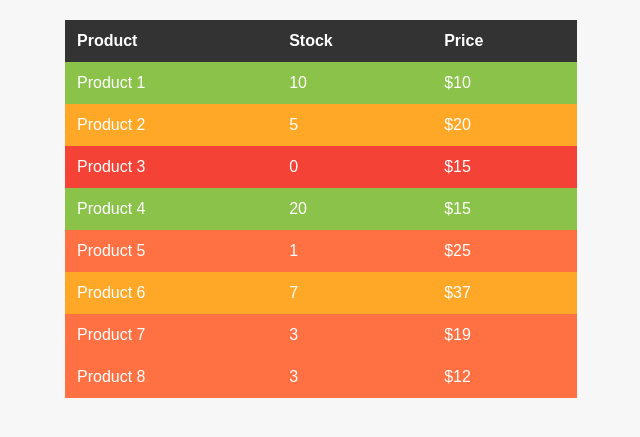
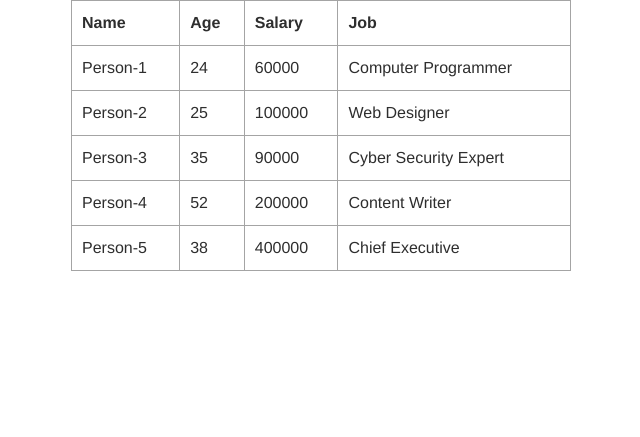
Before and after one commit to araduflorin/CryptoApp, a Django app: template projectCrypto/appCrypto/templates/appCrypto/test1.html in a window 1280 px wide. Shown: the top 437 px of the page, without its empty margins (319-959 px from the left). Run offline with Django 4.2, Linux system fonts and the light colour scheme; the template is opened without the code that fills it, so the values that code supplies are empty; some libraries are stand-ins or nearby versions.

Commit message:
ver06.03

```diff
--- a/projectCrypto/appCrypto/templates/appCrypto/test1.html
+++ b/projectCrypto/appCrypto/templates/appCrypto/test1.html
@@ -1,143 +1,155 @@
-<!DOCTYPE html>
-<html lang="en">
-<head>
-    <meta charset="UTF-8">
-    <title>Title</title>
-</head>
-<body>
 <!DOCTYPE html>
 <html>
+
 <head>
-  <title>Table-Stock</title>
+	<script src=
+"https://cdnjs.cloudflare.com/ajax/libs/jquery/3.3.1/jquery.min.js">
+	</script>
+	<script src=
+"https://stackpath.bootstrapcdn.com/bootstrap/4.1.2/js/bootstrap.min.js">
+	</script>
+	<link rel="stylesheet" href=
+"https://stackpath.bootstrapcdn.com/bootstrap/4.1.2/css/bootstrap.min.css">
+	<link rel="stylesheet"
+		type="text/css" href=
+"https://use.fontawesome.com/releases/v5.6.3/css/all.css">
+
+	<script type="text/javascript">
+		function showHideRow(row) {
+			$("#" + row).toggle();
+		}
+	</script>
 
 	<style>
-
-    *{
-        box-sizing: border-box;
-        margin: 0; padding: 0;
+		body {
+			margin: 0 auto;
+			padding: 0px;
+			text-align: center;
+			width: 100%;
+			font-family: "Myriad Pro",
+				"Helvetica Neue", Helvetica,
+				Arial, Sans-Serif;
 		}
 
-    body{
-        background-color: #f7f7f7;
-        font-family: Arial, sans-serif;
-        font-size: 16px;
+		#wrapper {
+			margin: 0 auto;
+			padding: 0px;
+			text-align: center;
+			width: 995px;
 		}
 
-    table{
-        border-collapse: collapse;
-        margin: 20px auto;
-        width: 40%;
+		#wrapper h1 {
+			margin-top: 50px;
+			font-size: 45px;
+			color: #585858;
 		}
 
-    th{
-        text-align: left;
-        background-color: #333;
-        color: #fff;
-        padding: 12px;
+		#wrapper h1 p {
+			font-size: 20px;
 		}
 
-    td{ padding: 12px }
-
-    .out-of-stock{ background-color: #f44336; color: #fff;}
-
-    .high-stock{ background-color: #8bc34a; color: #fff; }
-
-    .medium-stock{ background-color: #ffa726; color: #fff; }
-
-    .low-stock{ background-color: #ff7043; color: #fff; }
-</style>
-
-</head>
-<body>
-
-<table>
-
-    <thead>
-        <tr>
-           <th>Product</th>
-           <th>Stock</th>
-           <th>Price</th>
-        </tr>
-    </thead>
-        <tbody>
-            <tr class="product-row">
-               <td>Product 1</td>
-               <td class="stock">10</td>
-               <td>$10</td>
-            </tr>
-            <tr class="product-row">
-                    <td>Product 2</td>
-                    <td class="stock">5</td>
-                    <td>$20</td>
-                  </tr>
-                  <tr class="product-row">
-                    <td>Product 3</td>
-                    <td class="stock">0</td>
-                    <td>$15</td>
-                  </tr>
-                  <tr class="product-row">
-                    <td>Product 4</td>
-                    <td class="stock">20</td>
-                    <td>$15</td>
-                  </tr>
-                  <tr class="product-row">
-                    <td>Product 5</td>
-                    <td class="stock">1</td>
-                    <td>$25</td>
-                  </tr>
-                  <tr class="product-row">
-                      <td>Product 6</td>
-                      <td class="stock">7</td>
-                      <td>$37</td>
-                    </tr>
-                  <tr class="product-row">
-                    <td>Product 7</td>
-                    <td class="stock">3</td>
-                    <td>$19</td>
-                  </tr>
-                  <tr class="product-row">
-                    <td>Product 8</td>
-                    <td class="stock">3</td>
-                    <td>$12</td>
-                  </tr>
-        </tbody>
-
-</table>
-
-<script>
-
-  // Select all elements with the class "product-row"
-  const rows = document.querySelectorAll(".product-row");
-
-  // Loop through each "product-row" element
-  for(let i = 0; i < rows.length; i++){
-
-      // Get the stock value of the current product
- const stock = rows[i].querySelector(".stock").textContent;
-
-// Add a class to the current element based on stock value
-      // Product is out of stock
-      if(stock == 0){
-          rows[i].classList.add("out-of-stock");
+		#table_detail {
+			width: 500px;
+			text-align: left;
+			border-collapse: collapse;
+			color: #2E2E2E;
+			border: #A4A4A4;
 		}
 
-       // Product has low stock
-      else if(stock > 0 && stock < 5){
-          rows[i].classList.add("low-stock");
+		#table_detail tr:hover {
+			background-color: #F2F2F2;
 		}
 
-      // Product has medium stock
-      else if(stock >= 5 && stock < 10){
-          rows[i].classList.add("medium-stock");
+		#table_detail .hidden_row {
+			display: none;
 		}
+	</style>
+</head>
 
-       // Product has high stock
-      else { rows[i].classList.add("high-stock"); }
-  }
+<body>
+	<div id="wrapper">
 
-</script>
+		<table border=1 id="table_detail"
+			align=center cellpadding=10>
 
+			<tr>
+				<th>Name</th>
+				<th>Age</th>
+				<th>Salary</th>
+				<th>Job</th>
+			</tr>
+
+			<tr onclick="showHideRow('hidden_row1');">
+				<td>Person-1</td>
+				<td>24</td>
+				<td>60000</td>
+				<td>Computer Programmer</td>
+			</tr>
+			<tr id="hidden_row1" class="hidden_row">
+				<td colspan=4>
+					Person-1 is 24 years old and
+					he is a computer programmer
+					he earns 60000 per month
+				</td>
+			</tr>
+
+			<tr onclick="showHideRow('hidden_row2');">
+				<td>Person-2</td>
+				<td>25</td>
+				<td>100000</td>
+				<td>Web Designer</td>
+			</tr>
+			<tr id="hidden_row2" class="hidden_row">
+				<td colspan=4>
+					Person-2 is 25 years old and
+					she is a web designer she earns
+					100000 per month
+				</td>
+			</tr>
+
+			<tr onclick="showHideRow('hidden_row3');">
+				<td>Person-3</td>
+				<td>35</td>
+				<td>90000</td>
+				<td>Cyber Security Expert</td>
+			</tr>
+			<tr id="hidden_row3" class="hidden_row">
+				<td colspan=4>
+					Person is 35 years old and he
+					is a cyber security expert he
+					earns 90000 per month
+				</td>
+			</tr>
+
+			<tr onclick="showHideRow('hidden_row4');">
+				<td>Person-4</td>
+				<td>52</td>
+				<td>200000</td>
+				<td>Content Writer</td>
+			</tr>
+			<tr id="hidden_row4" class="hidden_row">
+				<td colspan=4>
+					Person-4 is 52 years old and he
+					is a content writer he earns
+					200000 per month
+				</td>
+			</tr>
+
+			<tr onclick="showHideRow('hidden_row5');">
+				<td>Person-5</td>
+				<td>38</td>
+				<td>400000</td>
+				<td>Chief Executive</td>
+			</tr>
+			<tr id="hidden_row5" class="hidden_row">
+				<td colspan=4>
+					Person-5 is 38 years old and he
+					is chief executive he earns
+					400000 per month
+				</td>
+			</tr>
+		</table>
+	</div>
 </body>
+
 </html>
-</body>
-</html>
--- /dev/null
+++ b/projectCrypto/appCrypto/templatetags/custom_filters.py
@@ -0,0 +1,19 @@
+from django import template
+register = template.Library()
+
+
+@register.filter
+def format_large_number(value):
+    try:
+        value = float(value)
+    except (TypeError, ValueError):
+        return value
+
+    if value >= 1000000000000.00:  # Trillions
+        return f"{value / 1000000000000.00:.2f}t"
+    elif value >= 1000000000.00:  # Billions
+        return f"{value / 1000000000.00:.2f}b"
+    elif value >= 1000000.00:  # Millions
+        return f"{value / 1000000.00:.2f}m"
+    else:
+        return str(value)
--- a/projectCrypto/appCrypto/views.py
+++ b/projectCrypto/appCrypto/views.py
@@ -1,7 +1,8 @@
 # coincap_app/views.py
 import requests
+from django import template
 from django.shortcuts import render
-
+from numerize import numerize
 from projectCrypto.secret_key import value_secret_key
 
 
@@ -25,6 +26,7 @@ def coin_list(request):
             'symbol': coin_data['symbol'],
             # 'icon_url': coin_data['icon'],
             'price_usd': coin_data['priceUsd'],
+            'marketCapUsd': coin_data['marketCapUsd'],
             'changePercent24Hr': coin_data['changePercent24Hr'],
             'vwap24Hr': coin_data['vwap24Hr'],
         }
```
Also changed, not shown: projectCrypto/appCrypto/templates/appCrypto/coin_list.html (+21 -3 lines), projectCrypto/appCrypto/templatetags/__init__.py (added). Lines whose indentation alone changed are shown as unchanged.
